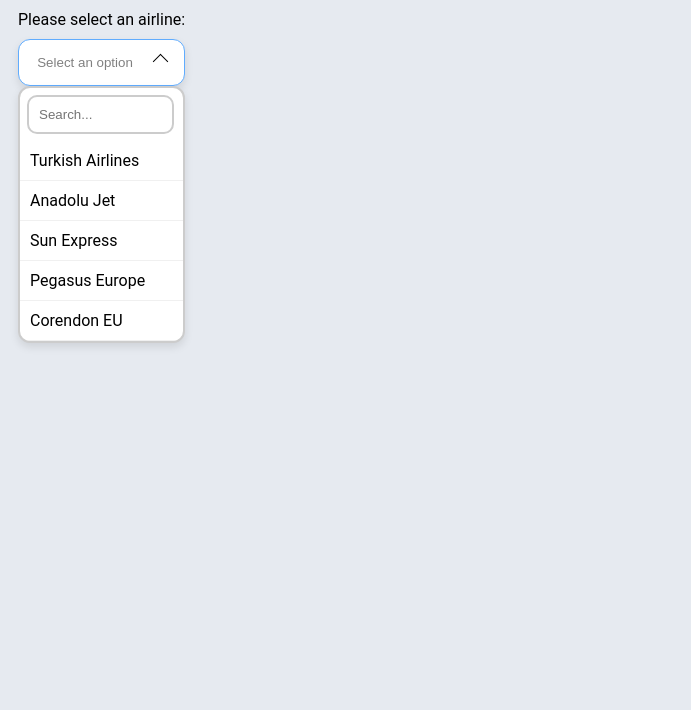
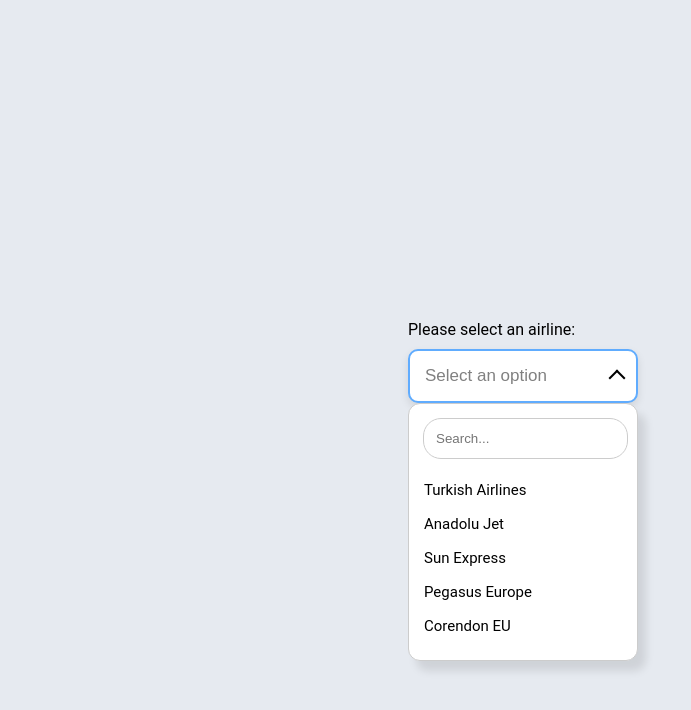
Before and after one commit to Mwiert/miniSpa, a Vue app: page /summerLovers in a window 1280 px wide. Both pictures are taken after a click on the button "Select an option". Shown: the top 710 px of the page, without its empty margins (0-691 px from the left). Built offline with nearby package versions, Linux system fonts and the light colour scheme; a web font is replaced by a local one.

Commit message:
handled optimizations

```diff
--- a/src/components/UIDropdown.vue
+++ b/src/components/UIDropdown.vue
@@ -20,13 +20,16 @@
           placeholder="Search..."
           class="ui-dropdown-search"
         />
-        <span v-if="searchQuery" class="clear-search" @click="clearSearch">×</span>
+        <span v-if="searchQuery" class="clear-search" @click="clearSearch" ref="clearSearchBtn"
+          >×</span
+        >
       </div>
       <div
         v-for="item in limitedItems"
         :key="item"
         @click="selectItem(item)"
         class="ui-dropdown-item"
+        :style="{ fontSize: fontSize }"
       >
         {{ item }}
       </div>
@@ -40,7 +43,7 @@
   props: {
     dataSize: {
       type: Number,
-      default: 5
+      default: 10
     },
     label: {
       type: String,
@@ -61,6 +64,10 @@
     items: {
       type: Array as () => string[],
       required: true
+    },
+    fontSize: {
+      type: String,
+      default: '12px'
     }
   },
   data() {
@@ -91,12 +98,17 @@
     },
     handleClickOutside(event: MouseEvent) {
       const target = event.target as HTMLElement
+      if (this.$refs.clearSearchBtn && this.$refs.clearSearchBtn.contains(target)) {
+        return
+      }
       if (!this.$el.contains(target)) {
         this.isOpen = false
       }
     },
-    clearSearch() {
+    clearSearch(event: Event) {
+      event.stopPropagation()
       this.searchQuery = ''
+      this.$refs.searchInput.focus()
     }
   },
   mounted() {
@@ -112,39 +124,47 @@
 .ui-dropdown-c {
   position: relative;
   display: inline-block;
-  margin: 10px;
+  margin-top: 320px;
+  margin-left: 400px;
   display: flex;
   flex-direction: column;
   max-width: fit-content;
 
   .ui-dropdown-button {
-    min-width: 150px;
+    min-width: 230px;
     padding: 15px;
     background-color: #fff;
     border: 1px solid #ccc;
-    border-radius: 12px;
+    border-radius: 10px;
     cursor: pointer;
     justify-content: space-between;
     align-items: center;
     margin-top: 10px;
 
     &-active {
-      border: 1px solid #60acfe;
+      border: 2px solid #60acfe;
       box-shadow: 0 4px 8px rgba(0, 0, 0, 0.1);
     }
 
     .placeholder-text {
+      display: flex;
+      font-size: 17px;
+      font-weight: bold;
+
       &-active {
         color: grey;
+        font-weight: normal;
       }
     }
 
     .arrow {
-      margin-left: 22px;
+      position: absolute;
+      top: 63%;
+      right: 15px;
+      padding: 5px;
       border: solid black;
-      border-width: 0 1px 1px 0;
+      border-width: 0 2px 2px 0;
       display: inline-block;
-      padding: 5px;
       transform: rotate(45deg);
 
       &-up {
@@ -158,55 +178,55 @@
     top: 100%;
     left: 0;
     right: 0;
+    padding-bottom: 17px;
     background-color: #fff;
-    border: 2px solid #ccc;
+    border: 1px solid #ccc;
     border-radius: 12px;
     max-height: 300px;
+    overflow-x: hidden;
     overflow-y: auto;
     z-index: 1000;
-    box-shadow: 0 4px 8px rgba(0, 0, 0, 0.1);
+    box-shadow: 8px 10px 8px rgba(0, 0, 0, 0.1);
 
     .search-container {
       position: relative;
 
       .ui-dropdown-search {
         width: 90%;
-        padding: 10px;
+        padding: 12px;
         box-sizing: border-box;
-        margin: 7px;
-        border-radius: 10px;
-        border: 2px solid #ccc;
+        margin: 14px;
+        border-radius: 18px;
+        border: 1px solid #ccc;
         outline: none;
       }
 
       .clear-search {
         position: absolute;
-        right: 12px;
-        top: 13px;
+        right: 15px;
+        top: 21px;
         transform: translateY(-50%, -50%);
         cursor: pointer;
         font-size: 25px;
         color: #ccc;
         width: 25px;
         height: 25px;
-        background-color: #f0f0f0;
+        background-color: #585858;
         border-radius: 50%;
         display: flex;
         align-items: center;
         justify-content: center;
-
-        &:hover {
-          color: #000;
-        }
       }
     }
 
     .ui-dropdown-item {
-      padding: 10px;
+      padding: 8px;
+      padding-left: 15px;
+      //font-size: 15px;
       cursor: pointer;
-      border-bottom: 1px solid #f0f0f0;
 
       &:hover {
+        font-weight: bold;
         background-color: #f3f3f3;
       }
     }
--- a/src/pages/SummerLovers.vue
+++ b/src/pages/SummerLovers.vue
@@ -1,11 +1,12 @@
 <template>
   <div>
-    <UIDropdown :items="items" :label="label" :dataSize="dataSize" />
+    <UIDropdown :items="items" :label="label" :dataSize="computedDataSize" :fontSize="fontSize" />
   </div>
 </template>
 
 <script lang="ts">
 import UIDropdown from '../components/UIDropdown.vue'
+
 export default {
   name: 'SummerLovers',
   components: {
@@ -15,7 +16,13 @@
     return {
       items: ['Turkish Airlines', 'Anadolu Jet', 'Sun Express', 'Pegasus Europe', 'Corendon EU'],
       label: 'Please select an airline:',
-      dataSize: 5
+      dataSize: null,
+      fontSize: '15px'
+    }
+  },
+  computed: {
+    computedDataSize() {
+      return this.dataSize ?? this.items.length
     }
   }
 }
```
